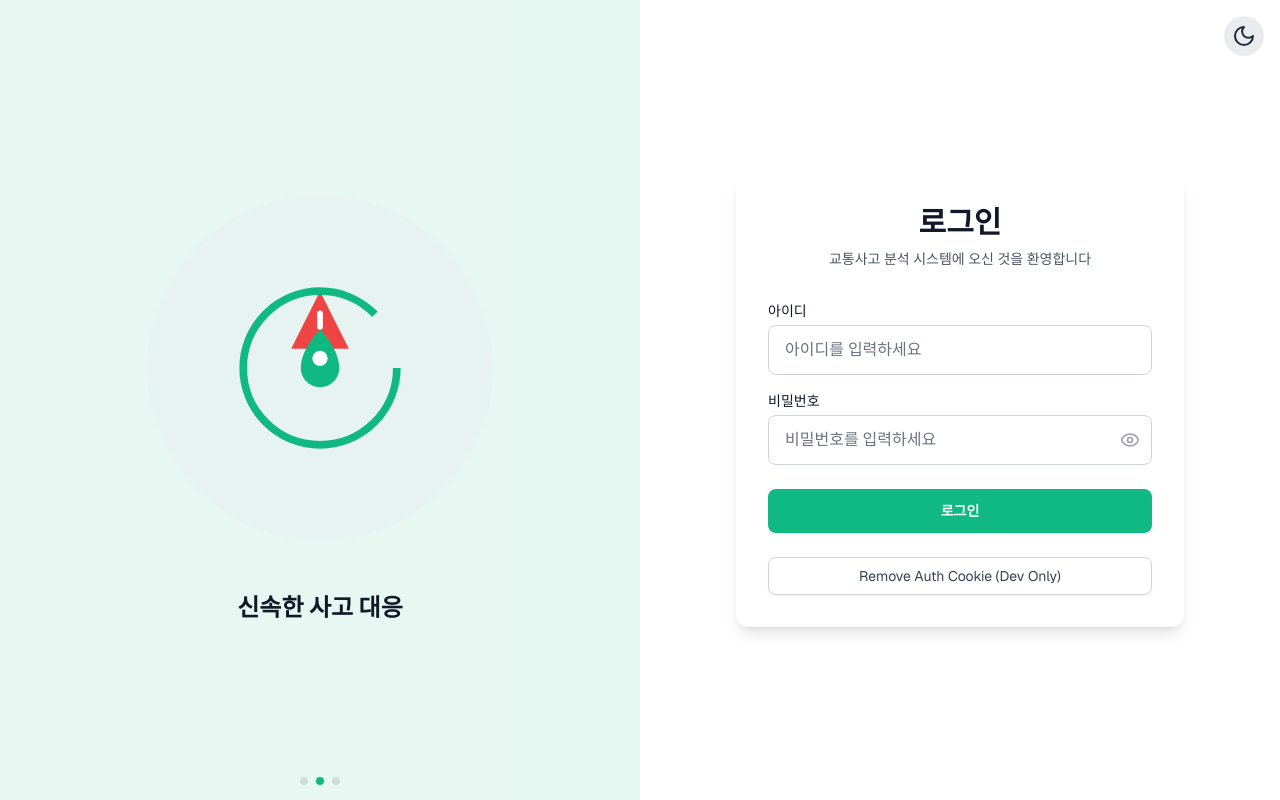
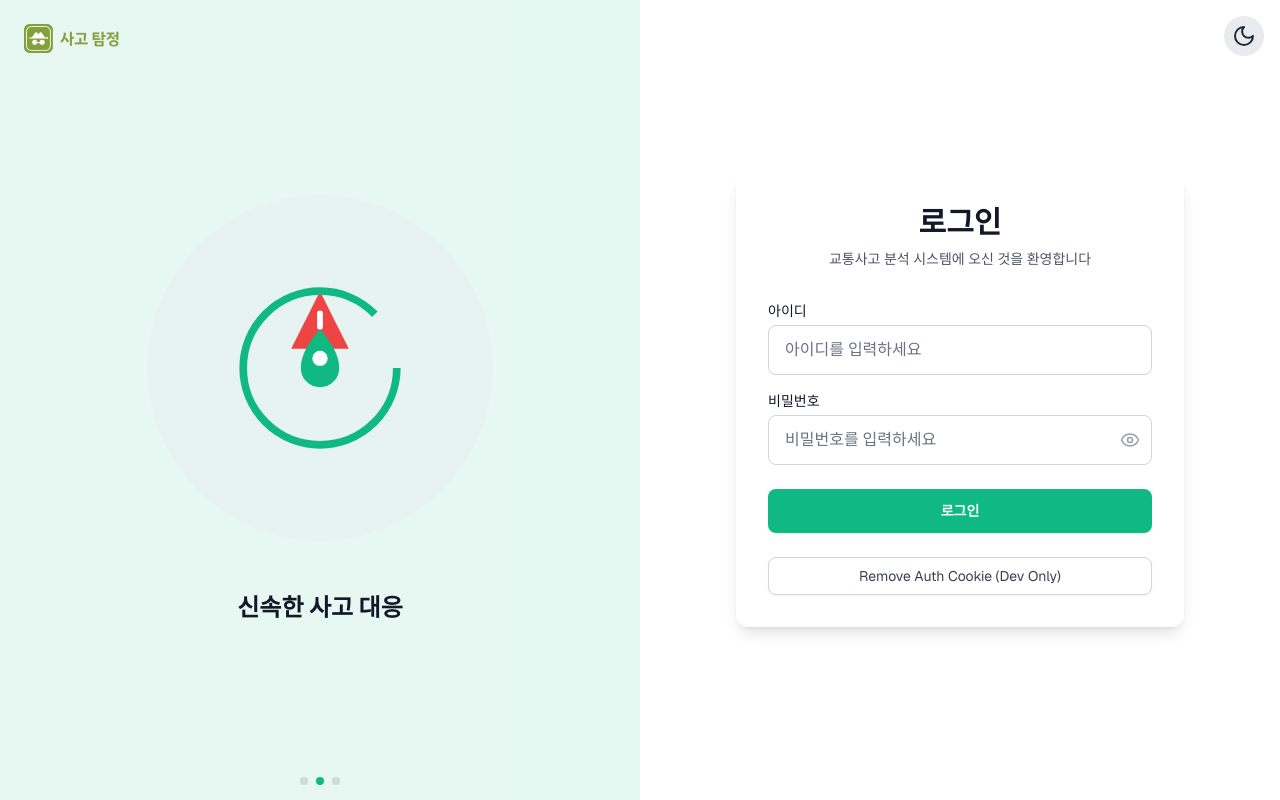
Before and after one commit to hwouu/traffic-incident-analysis-frontend-2, a Next.js app: page /login in a window 1280 px wide. Built offline with nearby package versions, Linux system fonts and the light colour scheme.

Commit message:
feat: login 페이지 브랜드 로고 추가 - 왼쪽 상단에 사고탐정 브랜드 로고 추가 - 기존 레이아웃 디자인 유지 - 다크모드 지원 유지

```diff
--- a/src/components/auth/AuthLayout.tsx
+++ b/src/components/auth/AuthLayout.tsx
@@ -4,6 +4,7 @@ import Image from 'next/image';
 import ThemeToggle from '../common/ThemeToggle';
 import { Swiper, SwiperSlide } from 'swiper/react';
 import { Autoplay, Pagination } from 'swiper/modules';
+import Logo from '@/components/common/Logo';
 import 'swiper/css';
 import 'swiper/css/pagination';
 
@@ -27,6 +28,10 @@ export default function AuthLayout({ children }: { children: React.ReactNode })
     <div className="flex min-h-screen bg-background dark:bg-dark-background">
       {/* Left Section - SVG Slider */}
       <div className="hidden w-1/2 bg-primary/10 lg:block dark:bg-primary-dark/20">
+        {/* 왼쪽 상단에 로고 추가 */}
+        <div className="absolute left-6 top-6 z-50">
+          <Logo variant="with-text" size="xl" />
+        </div>
         <Swiper
           modules={[Autoplay, Pagination]}
           spaceBetween={0}
@@ -65,7 +70,7 @@ export default function AuthLayout({ children }: { children: React.ReactNode })
         <div className="absolute right-4 top-4 z-10">
           <ThemeToggle />
         </div>
-        <div className="flex min-h-screen w-full items-center justify-center bg-white px-6 transition-colors dark:bg-dark-background">
+        <div className="flex min-h-screen w-full items-center justify-center bg-white px-6 transition-colors dark:bg-gray-900">
           <div className="w-full max-w-md rounded-xl bg-white p-8 shadow-lg transition-colors dark:bg-gray-800/50">
             {children}
           </div>
```
